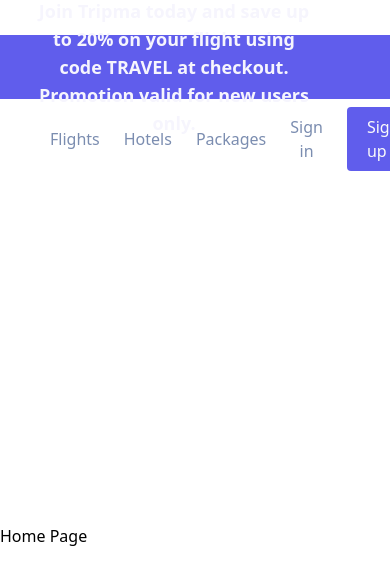
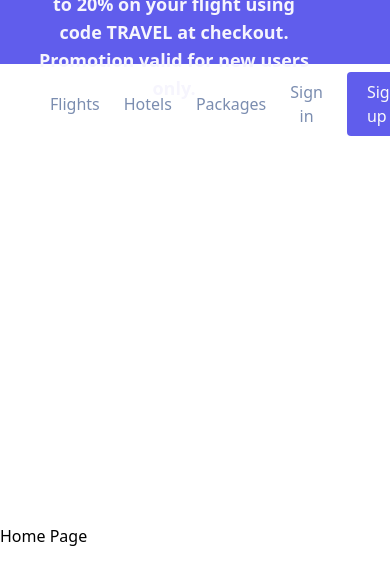
Before and after one commit to cornflowerblu/NextJS--Tailwind--and-Nested-Client-Server-Components, a Next.js app: page / in a window 390 px wide. Shown: the top 584 px of the page. Built offline with nearby package versions, Linux system fonts and the light colour scheme.

Commit message:
added better semantics and a nice transition to the links

```diff
--- a/src/components/banner.tsx
+++ b/src/components/banner.tsx
@@ -1,14 +1,12 @@
 const Banner = () => {
   return (
-    <main>
-      <section className="w-fit lg:w-full h-16 px-8 py-4 bg-[#605dec] justify-start items-center gap-2.5 inline-flex">
-        <p className="grow shrink basis-0 text-center text-[#f6f5fd] text-lg font-semibold font-['Nunito Sans']">
-          Join Tripma today and save up to 20% on your flight using code TRAVEL
-          at checkout. Promotion valid for new users only.
-        </p>
-        <div className="w-8 h-8 relative" />
-      </section>
-    </main>
+    <section className="w-fit lg:w-full h-16 px-8 py-4 bg-[#605dec] justify-start items-center gap-2.5 inline-flex">
+      <p className="grow shrink basis-0 text-center text-[#f6f5fd] text-lg font-semibold font-['Nunito Sans']">
+        Join Tripma today and save up to 20% on your flight using code TRAVEL at
+        checkout. Promotion valid for new users only.
+      </p>
+      <div className="w-8 h-8 relative" />
+    </section>
   );
 };
 
--- a/src/components/nav-item.tsx
+++ b/src/components/nav-item.tsx
@@ -34,7 +34,7 @@
       {navItems.map((item) => (
         <li
           key={item.id}
-          className={`cursor-pointer text-center text-base font-normal font-['Nunito Sans'] ${
+          className={`cursor-pointer hover:text-[#605dec] transition text-center text-base font-normal font-['Nunito Sans'] ${
             selectedItemId === item.id ? "text-[#605dec]" : "text-[#7b8db0]"
           }`}
           onClick={() => handleSelection(item.id)}
--- a/src/components/nav.tsx
+++ b/src/components/nav.tsx
@@ -22,7 +22,7 @@
 
 const NavBar = () => {
   return (
-    <main className="h-20 px-6 py-4 w-full xl:w-[1440px] justify-between items-center gap-4 inline-flex">
+    <section className="h-20 px-6 py-4 w-full xl:w-[1440px] justify-between items-center gap-4 inline-flex">
       <Logo />
       <ul className="p-2.5 justify-start items-center gap-6 flex">
         <NavBarItem navItems={navItems} />
@@ -37,7 +37,7 @@
           </li>
         </Link>
       </ul>
-    </main>
+    </section>
   );
 };
 
```
